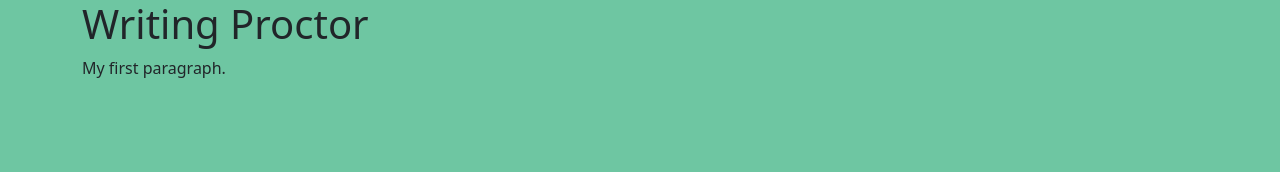
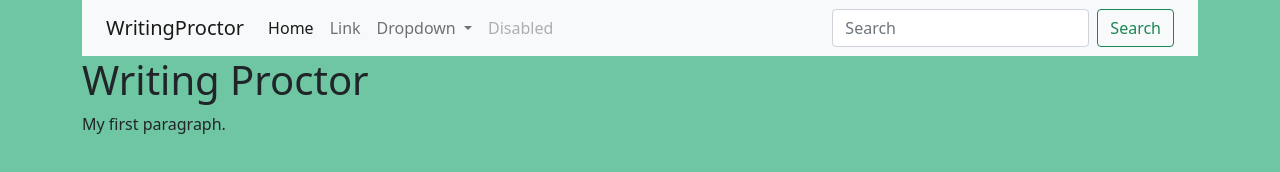
Before and after one commit to writingproctor/writingproctor.github.io, a plain HTML site: page index.html in a window 1280 px wide. Drawn offline with nearby package versions, Linux system fonts and the light colour scheme.

Commit message:
Update index.html

```diff
--- a/index.html
+++ b/index.html
@@ -12,8 +12,50 @@
 </head>
 <body>
     <div class="container">
-        <h1>Writing Proctor</h1>
-        <p>My first paragraph.</p>
+        <div class="row">
+            <div class="col-12">
+                <nav class="navbar navbar-expand-lg navbar-light bg-light">
+                  <div class="container-fluid">
+                    <a class="navbar-brand" href="#">WritingProctor</a>
+                    <button class="navbar-toggler" type="button" data-bs-toggle="collapse" data-bs-target="#navbarSupportedContent" aria-controls="navbarSupportedContent" aria-expanded="false" aria-label="Toggle navigation">
+                      <span class="navbar-toggler-icon"></span>
+                    </button>
+                    <div class="collapse navbar-collapse" id="navbarSupportedContent">
+                      <ul class="navbar-nav me-auto mb-2 mb-lg-0">
+                        <li class="nav-item">
+                          <a class="nav-link active" aria-current="page" href="#">Home</a>
+                        </li>
+                        <li class="nav-item">
+                          <a class="nav-link" href="#">Link</a>
+                        </li>
+                        <li class="nav-item dropdown">
+                          <a class="nav-link dropdown-toggle" href="#" id="navbarDropdown" role="button" data-bs-toggle="dropdown" aria-expanded="false">
+                            Dropdown
+                          </a>
+                          <ul class="dropdown-menu" aria-labelledby="navbarDropdown">
+                            <li><a class="dropdown-item" href="#">Action</a></li>
+                            <li><a class="dropdown-item" href="#">Another action</a></li>
+                            <li><hr class="dropdown-divider"></li>
+                            <li><a class="dropdown-item" href="#">Something else here</a></li>
+                          </ul>
+                        </li>
+                        <li class="nav-item">
+                          <a class="nav-link disabled" href="#" tabindex="-1" aria-disabled="true">Disabled</a>
+                        </li>
+                      </ul>
+                      <form class="d-flex">
+                        <input class="form-control me-2" type="search" placeholder="Search" aria-label="Search">
+                        <button class="btn btn-outline-success" type="submit">Search</button>
+                      </form>
+                    </div>
+                  </div>
+                </nav>
+            </div>
+            <div class="col-12">
+                <h1>Writing Proctor</h1>
+                <p>My first paragraph.</p>
+            </div>
+        </div>
     </div>
 
 <script src="https://cdn.jsdelivr.net/npm/bootstrap@5.0.1/dist/js/bootstrap.bundle.min.js" integrity="sha384-gtEjrD/SeCtmISkJkNUaaKMoLD0//ElJ19smozuHV6z3Iehds+3Ulb9Bn9Plx0x4" crossorigin="anonymous"></script>
```
